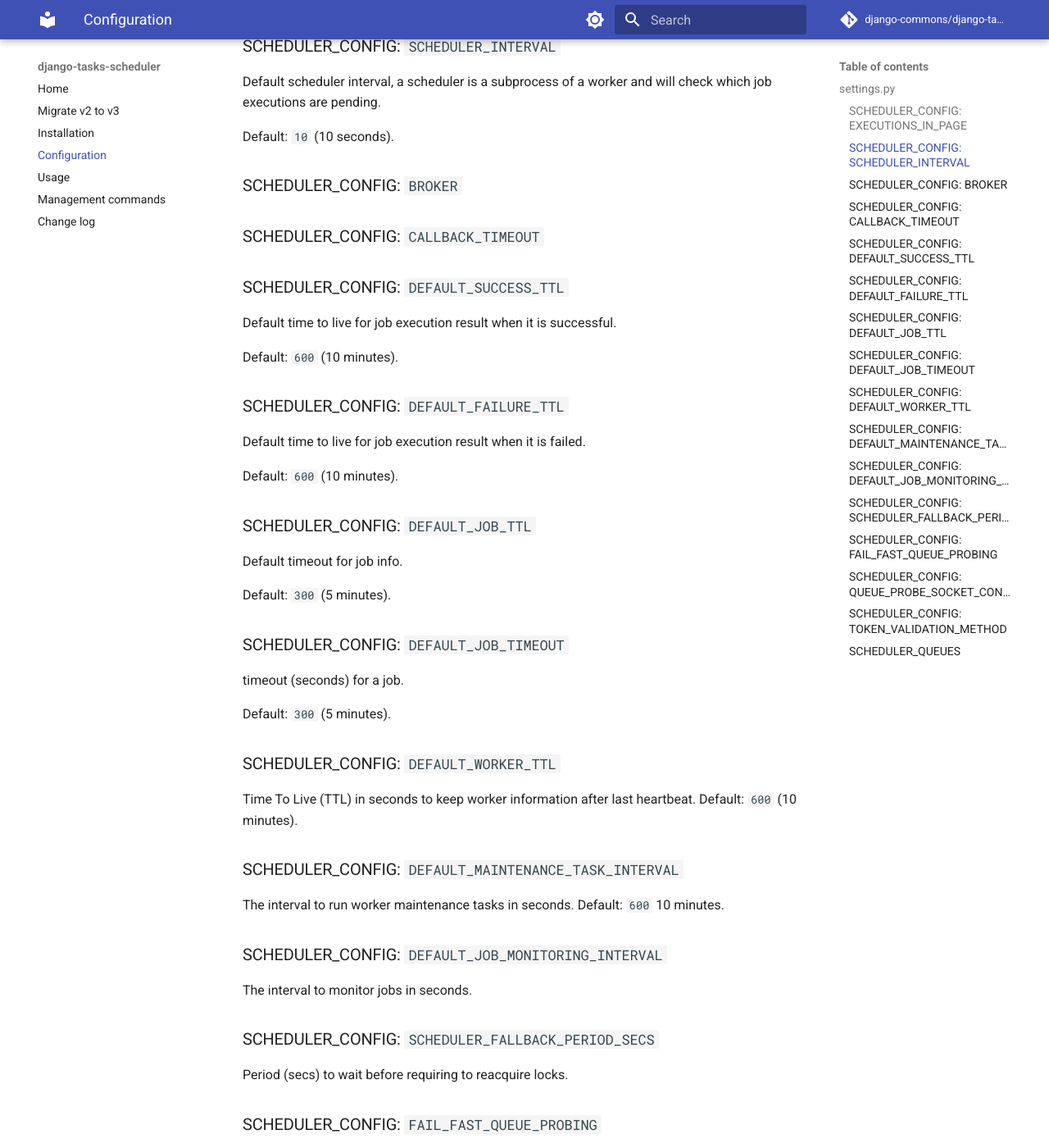
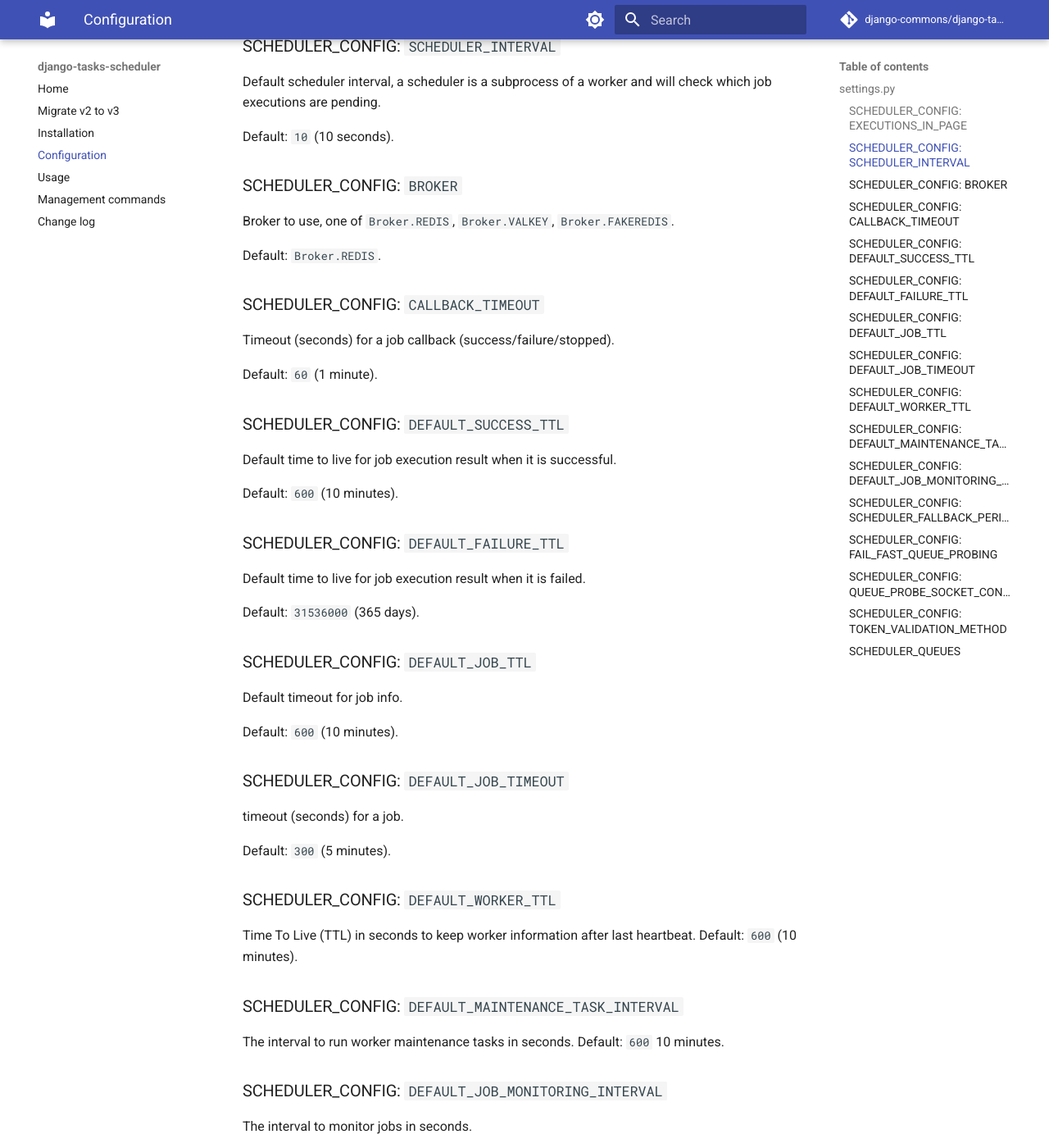
Before and after one commit to django-commons/django-tasks-scheduler, an MkDocs documentation site: the page built from docs/configuration.md, in a window 1280 px wide and 1400 px high, scrolled down 1115 px. Shown: the whole window at 82% size. Built offline with MkDocs 1.6.1 and Material for MkDocs 9.7.7, drawn with Linux system fonts in a browser that asks for light colours; comment, search, counter and statistics services are not loaded; some of the changed text lies outside the part shown.

Commit message:
doc:update (fix #389)

```diff
--- a/docs/configuration.md
+++ b/docs/configuration.md
@@ -58,7 +58,15 @@ Default: `10` (10 seconds).
 
 ### SCHEDULER_CONFIG: `BROKER`
 
+Broker to use, one of `Broker.REDIS`, `Broker.VALKEY`, `Broker.FAKEREDIS`.
+
+Default: `Broker.REDIS`.
+
 ### SCHEDULER_CONFIG: `CALLBACK_TIMEOUT`
+
+Timeout (seconds) for a job callback (success/failure/stopped).
+
+Default: `60` (1 minute).
 
 ### SCHEDULER_CONFIG: `DEFAULT_SUCCESS_TTL`
 
@@ -70,13 +78,13 @@ Default: `600` (10 minutes).
 
 Default time to live for job execution result when it is failed.
 
-Default: `600` (10 minutes).
+Default: `31536000` (365 days).
 
 ### SCHEDULER_CONFIG: `DEFAULT_JOB_TTL`
 
 Default timeout for job info.
 
-Default: `300` (5 minutes).
+Default: `600` (10 minutes).
 
 ### SCHEDULER_CONFIG: `DEFAULT_JOB_TIMEOUT`
 
@@ -98,9 +106,13 @@ Default: `600` 10 minutes.
 
 The interval to monitor jobs in seconds.
 
+Default: `30` (30 seconds).
+
 ### SCHEDULER_CONFIG: `SCHEDULER_FALLBACK_PERIOD_SECS`
 
 Period (secs) to wait before requiring to reacquire locks.
+
+Default: `120` (2 minutes).
 
 ### SCHEDULER_CONFIG: `FAIL_FAST_QUEUE_PROBING`
 
```
Also changed, not shown: docs/changelog.md (+1 -0 lines).
